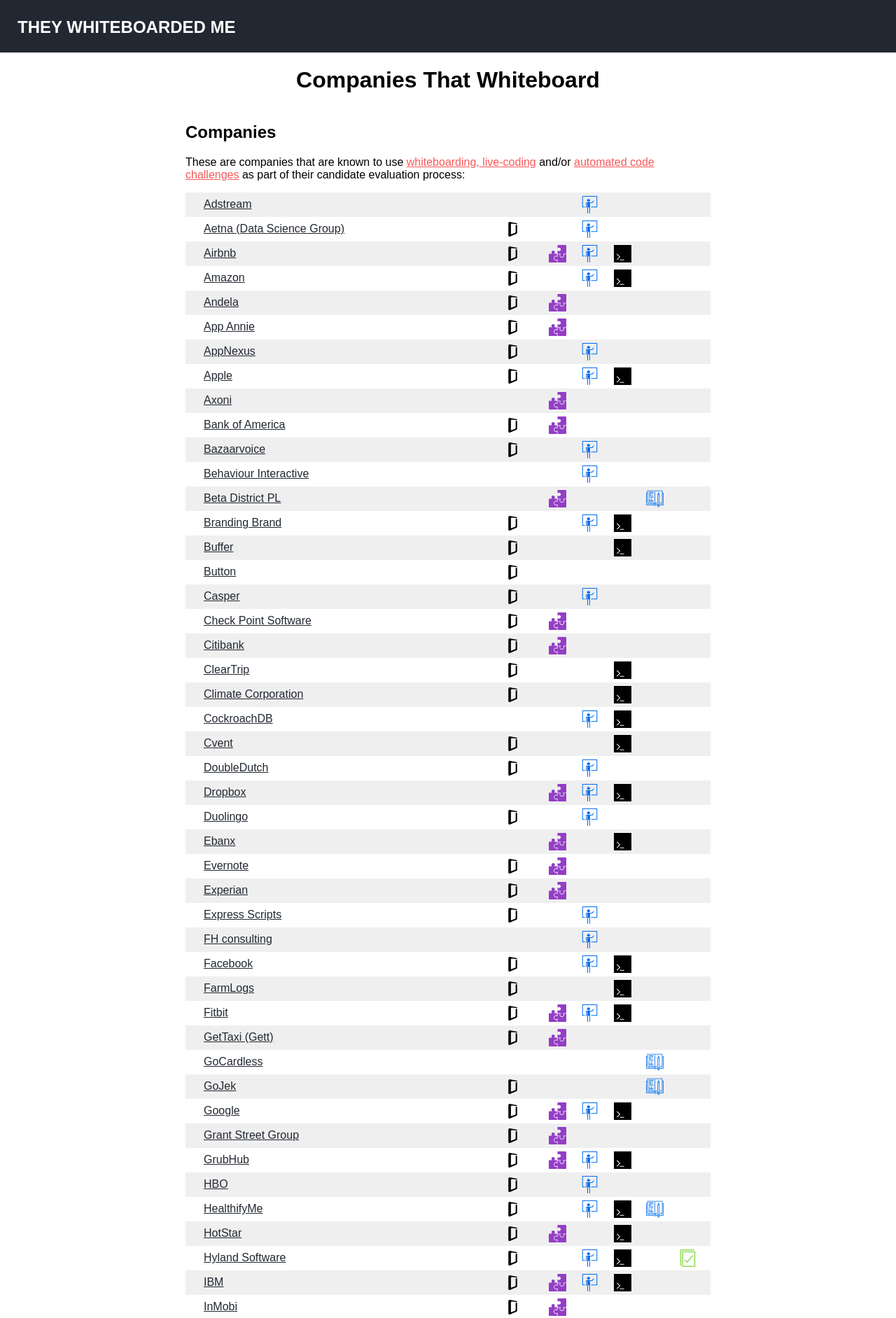
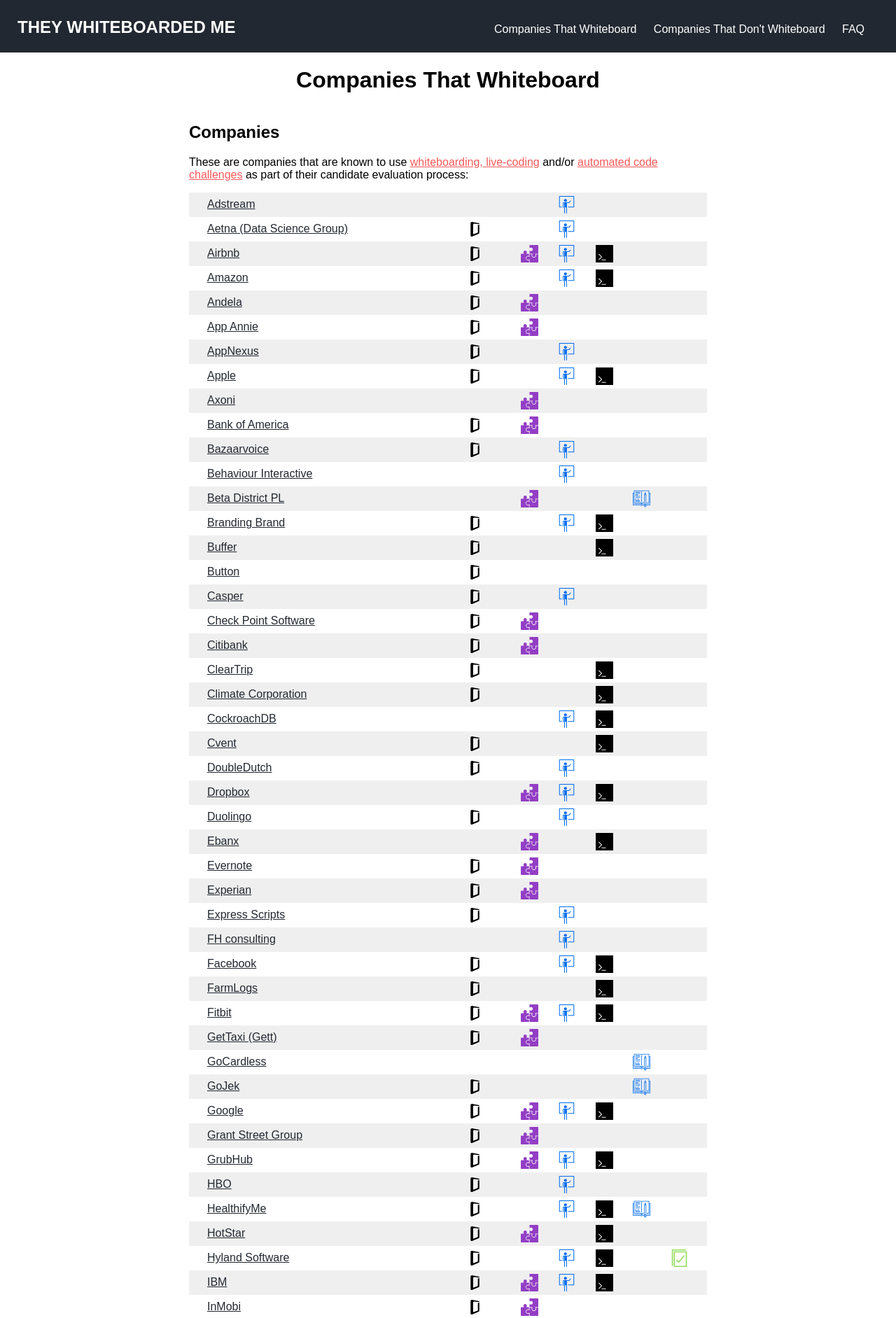
Before and after one commit to cheesesashimi/theywhiteboardedme, a Jekyll site: the page built from pages/companies-that-whiteboard.md, in a window 1280 px wide. Shown: the top 1883 px of the page at 70% size. Built offline with Jekyll 4.4.1, drawn with Linux system fonts in a browser that asks for light colours.

Commit message:
Add Nav Styles

```diff
--- a/_sass/main.scss
+++ b/_sass/main.scss
@@ -35,24 +35,61 @@ body {
 }
 
 // Navigation
-nav {
+.nav-primary {
   background-color: $color-primary;
   color: $white;
-  height: 75px;
+  min-height: 75px;
 
   h1 {
     display: inline-block;
     margin: 0 25px;
     padding: 25px 0;
     text-transform: uppercase;
-
-    a {
-      text-decoration: none;
-    }
   }
 
   a {
     color: $white;
+    text-decoration: none;
+
+    &:hover {
+      text-decoration: underline;
+    }
+  }
+
+  ul {
+    display: inline-block;
+    list-style: none;
+    margin-left: 25%;
+    padding: 0;
+  }
+
+  li {
+    display: inline-block;
+    margin-left: 20px;
+  }
+
+  @media(max-width: 1224px) {
+    min-height: 125px;
+
+    ul {
+      display: block;
+      margin: 15px 0 0;
+      text-align: center;
+    }
+  }
+
+  @media(max-width: 600px) {
+    min-height: 200px;
+
+    ul {
+      margin: 0 25px;
+      text-align: left;
+    }
+
+    li {
+      display: block;
+      margin: 15px 0;
+    }
   }
 }
 
@@ -64,6 +101,7 @@ header {
 // Footer
 footer {
   background-color: $white; // By default, has white background-color
+  margin-top: 25px;
   text-align: center;
   width: 100%;
 
--- a/_sass/pages/_page.scss
+++ b/_sass/pages/_page.scss
@@ -1,10 +1,15 @@
 .content {
+  max-width: 750px;
+  margin: 0 auto;
+  padding: 0 5px;
+
   a {
     color: $color-secondary;
   }
 
-  max-width: 750px;
-  margin: 0 auto;
+  ul {
+    line-height: 1.5;
+  }
 }
 
 .icon {
@@ -30,4 +35,8 @@
   tr:nth-child(odd) {
     background-color: #efefef;
   }
+
+  .company-name {
+    width: 50%;
+  }
 }
```
